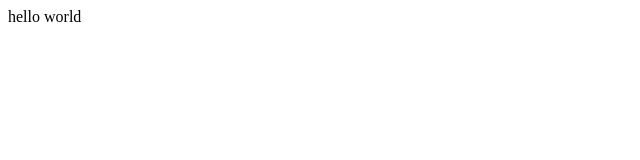
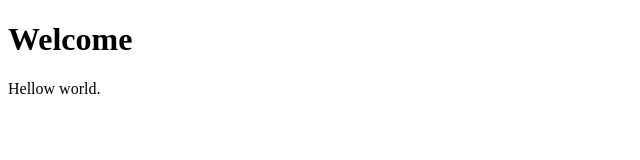
Before and after one commit to jaredstutzman/jaredstutzman.github.io, a plain HTML site: page index.html in a window 1280 px wide. Shown: the whole page, without its empty margins (0-640 px from the left). Drawn offline with Linux system fonts and the light colour scheme.

Commit message:
structure

```diff
--- a/index.html
+++ b/index.html
@@ -1 +1,15 @@
-<head>hello world</head>
+<!DOCTYPE html>
+<html>
+
+<head>
+    <title>Jared's Website?</title>
+</head>
+
+<body>
+
+    <h1>Welcome</h1>
+    <p>Hellow world.</p>
+
+</body>
+
+</html>
```
